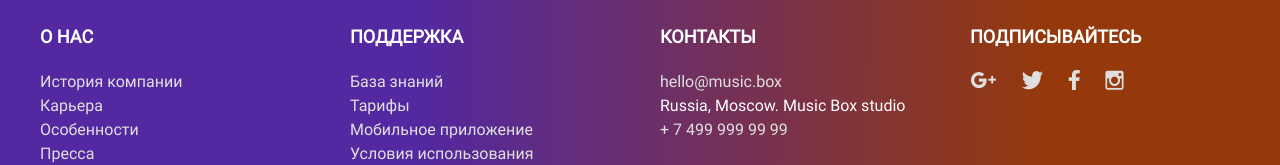
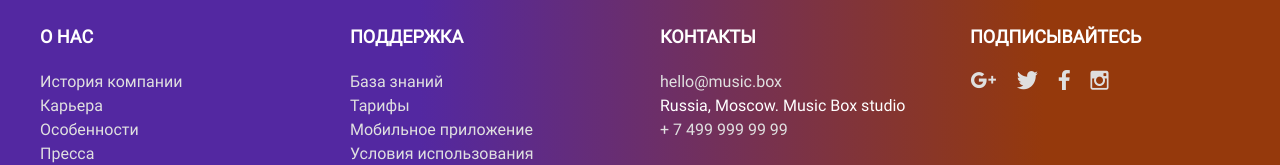
Before and after one commit to Rrudger/layout-designer-project-lvl2, a plain HTML site: page src/index.html in a window 1280 px wide. Shown: the part 3141-3306 px from the top of the page. Drawn offline with Linux system fonts and the light colour scheme.

Commit message:
update footer section

```diff
--- a/src/index.html
+++ b/src/index.html
@@ -171,10 +171,10 @@
     <div>
       <h2 class="upper-text footer-h2 sub-h2">подписывайтесь</h2>
       <div class="subscribe upper-text">
-      <a href="#"><img src="images/Google+.png" alt="Google-icon"></a>
-    <a href="#"><img src="images/Twitter.png" alt="Twitter-icon"></a>
-  <a href="#"><img src="images/Facebook.png" alt="Facebook-icon"></a>
-<a href="#"><img src="images/Instagram.png" alt="Instagram-icon"></a>
+      <a class="sub-a" href="#"><img  class="sub-img" src="images/Google+.png" alt="Google-icon"></a>
+    <a href="#"><img  class="sub-img" src="images/Twitter.png" alt="Twitter-icon"></a>
+  <a href="#"><img  class="sub-img" src="images/Facebook.png" alt="Facebook-icon"></a>
+<a href="#"><img  class="sub-img" src="images/Instagram.png" alt="Instagram-icon"></a>
 </div>
 </div>
 </div>
--- a/src/scss/_footer.scss
+++ b/src/scss/_footer.scss
@@ -34,14 +34,12 @@ footer {
 
   .subscribe {
     display: flex;
+    justify-content: flex-start;
+    align-items: center;
 
     a {
+      margin-right: 20px;
       display: flex;
-      margin-right: 25px;
-
-      img {
-        align-self: center;
-      }
     }
     }
 
```
Also changed, not shown: src/css/app.css, 1 other file.
